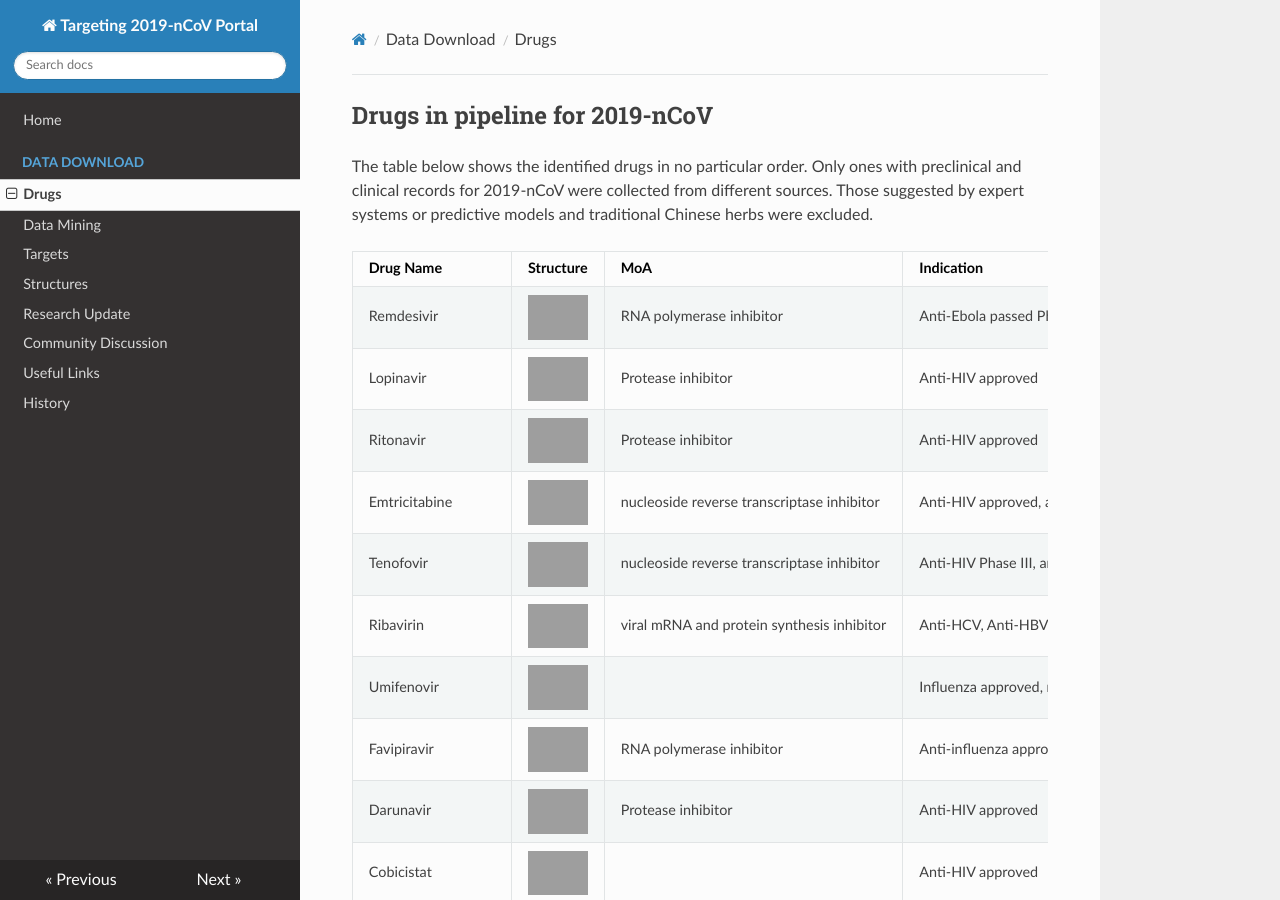
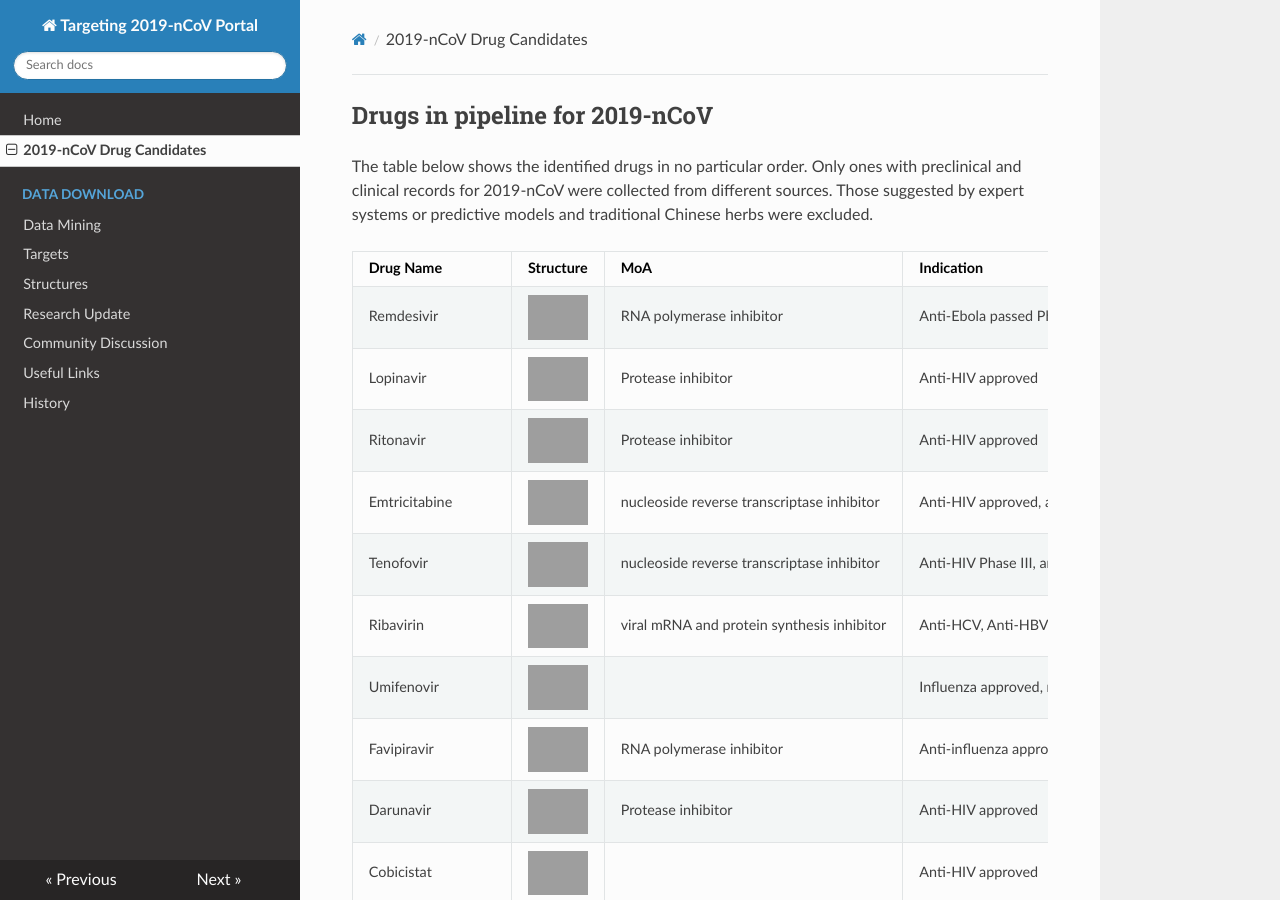
Before and after one commit to GHDDI-AILab/Targeting2019-nCoV, an MkDocs documentation site: the page built from docs/drug_candidates.md, in a window 1280 px wide and 900 px high, cut to the strip 0-900 px from the top of the window. Built offline with MkDocs 1.6.1, drawn with Linux system fonts in a browser that asks for light colours; nearby versions of some CDN libraries; grey boxes are pictures that could not be loaded.

Commit message:
change web structure

```diff
--- a/mkdocs.yml
+++ b/mkdocs.yml
@@ -10,8 +10,8 @@ extra_javascript:
 
 nav:
     - Home: index.md
+    - 2019-nCoV Drug Candidates: drug_candidates.md
     - Data Download:
-      - Drugs: drug_candidates.md
       - Data Mining: CoV_Experiment_Data.md
       - Targets: nCov_Targets.md
       - Structures: nCov_Structures.md
```
